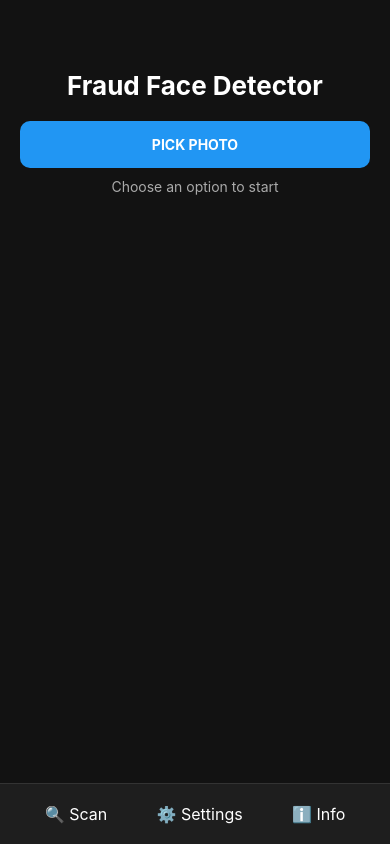
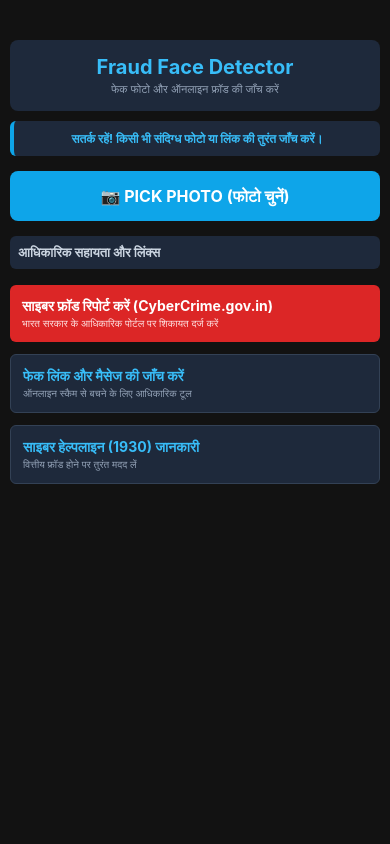
Before and after one commit to aashishkevat975-cyber/Deepfake-Shield, a React Native app: screen / in a window 390 px wide. Built offline with nearby package versions, Linux system fonts and the light colour scheme.

Commit message:
Update App.js

```diff
--- a/App.js
+++ b/App.js
@@ -1,87 +1,71 @@
-import React, { useState } from 'react';
-import { StyleSheet, Text, View, TouchableOpacity, ActivityIndicator, Image, ScrollView, Switch, Share } from 'react-native';
-import * as ImagePicker from 'expo-image-picker';
+import React from 'react';
+import { StyleSheet, Text, View, TouchableOpacity, Linking, ScrollView } from 'react-native';
 
 export default function App() {
-  const [currentView, setCurrentView] = useState('scan');
-  const [image, setImage] = useState(null);
-  const [status, setStatus] = useState('Choose an option to start');
-  const [isLoading, setIsLoading] = useState(false);
-  const [scanResult, setScanResult] = useState(null);
-  const [history, setHistory] = useState([]);
+  return (
+    <ScrollView style={styles.container}>
+      {/* हेडर */}
+      <View style={styles.header}>
+        <Text style={styles.headerTitle}>Fraud Face Detector</Text>
+        <Text style={styles.headerSub}>फेक फोटो और ऑनलाइन फ्रॉड की जाँच करें</Text>
+      </View>
 
-  const [isDarkMode, setIsDarkMode] = useState(true);
-  const toggleSwitch = () => setIsDarkMode(previousState => !previousState);
+      <View style={styles.motivationBox}>
+        <Text style={styles.motivationText}>सतर्क रहें! किसी भी संदिग्‍ध फोटो या लिंक की तुरंत जाँच करें।</Text>
+      </View>
 
-  const processImage = (uri) => {
-    setImage(uri);
-    setStatus('Analyzing facial patterns...');
-    setIsLoading(true);
-    setTimeout(() => {
-      setIsLoading(false);
-      const isFake = Math.random() > 0.5;
-      const res = isFake ? '⚠️ Deepfake Detected!' : '✅ Authentic Image.';
-      setStatus(res);
-      setScanResult(isFake ? 'deepfake' : 'safe');
-      const newEntry = { uri, result: res, time: new Date().toLocaleTimeString() };
-      setHistory(prev => [newEntry, ...prev]);
-    }, 2000);
-  };
+      {/* फोटो पिक करने वाला मुख्य बटन */}
+      <TouchableOpacity
+        style={styles.pickPhotoBtn}
+        onPress={() => Linking.openURL('https://cybercrime.gov.in')}
+      >
+        <Text style={styles.pickPhotoText}>📷 PICK PHOTO (फोटो चुनें)</Text>
+      </TouchableOpacity>
 
-  const pickImage = async () => {
-    let result = await ImagePicker.launchImageLibraryAsync({ allowsEditing: true, quality: 1 });
-    if (!result.canceled) processImage(result.assets[0].uri);
-  };
+      {/* आधिकारिक सहायता और लिंक्स */}
+      <Text style={styles.sectionTitle}>आधिकारिक सहायता और लिंक्स</Text>
 
-  return (
-    <View style={[styles.container, { backgroundColor: isDarkMode ? '#121212' : '#F5F5F5' }]}>
-      <ScrollView contentContainerStyle={styles.content}>
+      <TouchableOpacity
+        style={[styles.btnBox, styles.alertBtn]}
+        onPress={() => Linking.openURL('https://cybercrime.gov.in')}
+      >
+        <Text style={styles.btnBoldWhite}>साइबर फ्रॉड रिपोर्ट करें (CyberCrime.gov.in)</Text>
+        <Text style={styles.btnSpanWhite}>भारत सरकार के आधिकारिक पोर्टल पर शिकायत दर्ज करें</Text>
+      </TouchableOpacity>
 
-        {currentView === 'scan' && (
-          <View style={styles.center}>
-            <Text style={[styles.title, { color: isDarkMode ? '#FFF' : '#000' }]}>Fraud Face Detector</Text>
-            <TouchableOpacity style={styles.button} onPress={pickImage}><Text style={styles.buttonText}>PICK PHOTO</Text></TouchableOpacity>
-            {isLoading && <ActivityIndicator size="large" color="#2196F3" />}
-            <Text style={[styles.text, { color: isDarkMode ? '#AAA' : '#333' }]}>{status}</Text>
-          </View>
-        )}
+      <TouchableOpacity
+        style={styles.btnBox}
+        onPress={() => Linking.openURL('https://cybercrime.gov.in')}
+      >
+        <Text style={styles.btnBold}>फेक लिंक और मैसेज की जाँच करें</Text>
+        <Text style={styles.btnSpan}>ऑनलाइन स्कैम से बचने के लिए आधिकारिक टूल</Text>
+      </TouchableOpacity>
 
-        {currentView === 'settings' && (
-          <View style={styles.center}>
-            <Text style={[styles.title, { color: isDarkMode ? '#FFF' : '#000' }]}>Settings</Text>
-            <View style={styles.card}>
-              <Text style={{ color: isDarkMode ? '#FFF' : '#000' }}>Dark Mode</Text>
-              <Switch onValueChange={toggleSwitch} value={isDarkMode} />
-            </View>
-          </View>
-        )}
-
-        {currentView === 'contact' && (
-          <View style={styles.center}>
-            <Text style={[styles.title, { color: isDarkMode ? '#FFF' : '#000' }]}>Info</Text>
-            <Text style={{ color: isDarkMode ? '#FFF' : '#000' }}>Developed by Aashish Kevat</Text>
-          </View>
-        )}
-      </ScrollView>
-
-      <View style={styles.navBar}>
-        <TouchableOpacity onPress={() => setCurrentView('scan')}><Text style={styles.navText}>🔍 Scan</Text></TouchableOpacity>
-        <TouchableOpacity onPress={() => setCurrentView('settings')}><Text style={styles.navText}>⚙️ Settings</Text></TouchableOpacity>
-        <TouchableOpacity onPress={() => setCurrentView('contact')}><Text style={styles.navText}>ℹ️ Info</Text></TouchableOpacity>
-      </View>
-    </View>
+      <TouchableOpacity
+        style={styles.btnBox}
+        onPress={() => Linking.openURL('https://cybercrime.gov.in')}
+      >
+        <Text style={styles.btnBold}>साइबर हेल्पलाइन (1930) जानकारी</Text>
+        <Text style={styles.btnSpan}>वित्तीय फ्रॉड होने पर तुरंत मदद लें</Text>
+      </TouchableOpacity>
+    </ScrollView>
   );
 }
 
 const styles = StyleSheet.create({
-  container: { flex: 1, paddingTop: 50 },
-  content: { padding: 20 },
-  center: { alignItems: 'center' },
-  title: { fontSize: 26, fontWeight: 'bold', marginBottom: 20 },
-  button: { backgroundColor: '#2196F3', padding: 15, borderRadius: 10, width: '100%', alignItems: 'center' },
-  buttonText: { color: '#FFF', fontWeight: 'bold' },
-  navBar: { flexDirection: 'row', justifyContent: 'space-around', padding: 20, borderTopWidth: 1, borderColor: '#333', backgroundColor: '#1E1E1E' },
-  navText: { color: '#FFF', fontSize: 16 },
-  card: { backgroundColor: '#333', padding: 15, borderRadius: 10, width: '100%', flexDirection: 'row', justifyContent: 'space-between', alignItems: 'center' },
-  text: { marginTop: 10 }
+  container: { flex: 1, backgroundColor: '#121212', padding: 10, paddingTop: 40 },
+  header: { backgroundColor: '#1e293b', padding: 15, borderRadius: 8, alignItems: 'center', marginBottom: 10 },
+  headerTitle: { fontSize: 20, fontWeight: 'bold', color: '#38bdf8' },
+  headerSub: { fontSize: 11, color: '#94a3b8', marginTop: 3 },
+  motivationBox: { backgroundColor: '#1e293b', padding: 10, borderRadius: 6, marginBottom: 10, borderLeftWidth: 4, borderLeftColor: '#0ea5e9' },
+  motivationText: { fontSize: 12, fontWeight: 'bold', color: '#38bdf8', textAlign: 'center' },
+  sectionTitle: { backgroundColor: '#1e293b', color: '#cbd5e1', padding: 8, borderRadius: 6, fontSize: 13, fontWeight: 'bold', marginVertical: 10 },
+  pickPhotoBtn: { backgroundColor: '#0ea5e9', padding: 15, borderRadius: 8, alignItems: 'center', marginVertical: 5 },
+  pickPhotoText: { color: 'white', fontSize: 16, fontWeight: 'bold' },
+  btnBox: { backgroundColor: '#1e293b', padding: 12, borderRadius: 6, marginVertical: 6, borderWidth: 1, borderColor: '#334155' },
+  alertBtn: { backgroundColor: '#dc2626', borderWidth: 0 },
+  btnBold: { fontSize: 14, fontWeight: 'bold', color: '#38bdf8' },
+  btnSpan: { fontSize: 10, color: '#94a3b8', marginTop: 2 },
+  btnBoldWhite: { fontSize: 14, fontWeight: 'bold', color: 'white' },
+  btnSpanWhite: { fontSize: 10, color: '#fee2e2', marginTop: 2 },
 });
```
